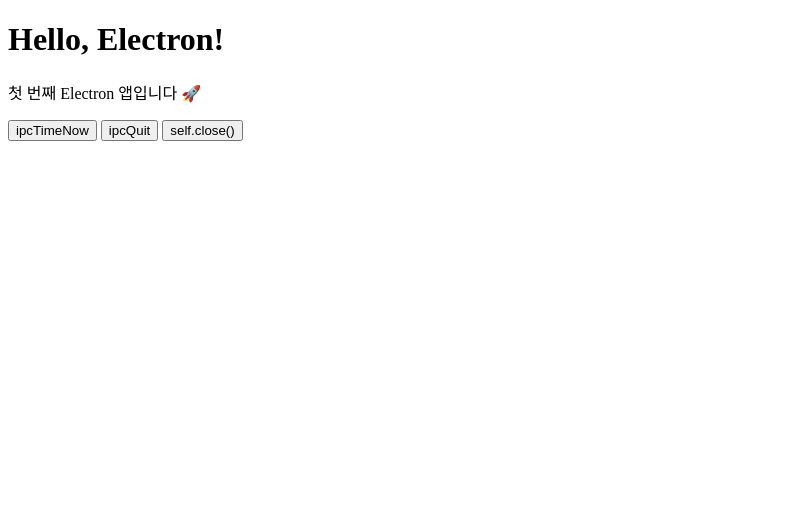
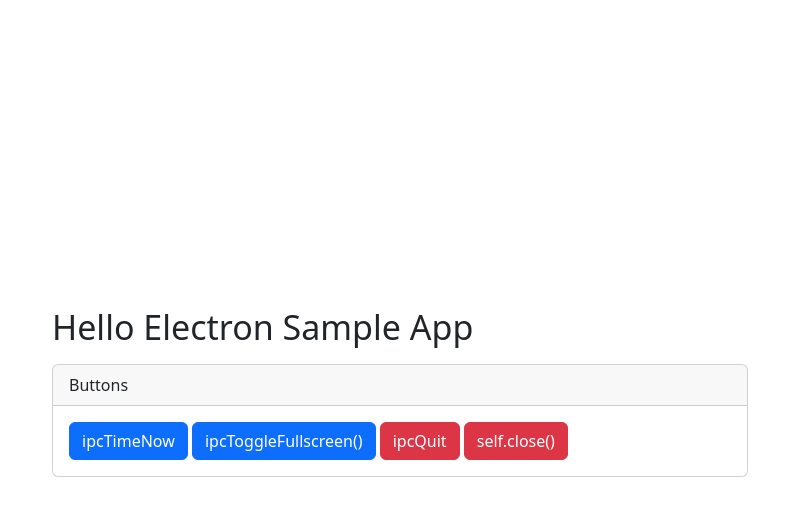
Before and after one commit to mins01/electron-sample-app, an Electron app: page index.html in a window 800 px wide. Drawn offline with nearby package versions, Linux system fonts and the light colour scheme.

Commit message:
UI 꾸며보는 중

```diff
--- a/index.html
+++ b/index.html
@@ -4,11 +4,17 @@
     <meta charset="UTF-8">
     <title>Hello Electron</title>
     <meta http-equiv="Content-Security-Policy" content="
-      default-src 'self';
-      script-src 'self' 'unsafe-inline';
-      style-src 'self' 'unsafe-inline';
+      default-src 'self' https://cdn.jsdelivr.net;
+      script-src 'self' 'unsafe-inline' https://cdn.jsdelivr.net;
+      style-src 'self' 'unsafe-inline' https://cdn.jsdelivr.net;
       img-src 'self' data:;
     ">
+
+    <link href="https://cdn.jsdelivr.net/npm/bootstrap@5.3.8/dist/css/bootstrap.min.css" rel="stylesheet" integrity="sha384-sRIl4kxILFvY47J16cr9ZwB07vP4J8+LH7qKQnuqkuIAvNWLzeN8tE5YBujZqJLB" crossorigin="anonymous">
+    <script src="https://cdn.jsdelivr.net/npm/bootstrap@5.3.8/dist/js/bootstrap.bundle.min.js" integrity="sha384-FKyoEForCGlyvwx9Hj09JcYn3nv7wiPVlz7YYwJrWVcXK/BmnVDxM+D2scQbITxI" crossorigin="anonymous"></script>
+
+
+
     <script>
       async function ipcTimeNow(params) {
         const r = await window.electronAPI.timeNow();
@@ -19,15 +25,31 @@
         alert('종료합니다.')
         const r = await window.electronAPI.quit();
       }
+      async function ipcToggleFullscreen(params) {
+        const r = await window.electronAPI.toggleFullscreen();
+      }
     </script>
   </head>
   <body>
-    <h1>Hello, Electron!</h1>
-    <p>첫 번째 Electron 앱입니다 🚀</p>
-    <div>
-      <button type="button" onclick="ipcTimeNow()">ipcTimeNow</button>
-      <button type="button" onclick="ipcQuit()">ipcQuit</button>
-      <button type="button" onclick="self.close()">self.close()</button>
+    <div class="fixed-top left-0 d-flex align-items-center justify-content-center" style="inset: 0;">
+      <div class="container">
+        <div class="h-100">
+          <div>
+            <h1>Hello Electron Sample App</h1>
+            <div class="card my-3">
+              <div class="card-header">Buttons</div>
+              <div class="card-body">
+                <div class="">
+                  <button type="button" class="btn btn-primary" onclick="ipcTimeNow()">ipcTimeNow</button>
+                  <button type="button" class="btn btn-primary" onclick="ipcToggleFullscreen()">ipcToggleFullscreen()</button>
+                  <button type="button" class="btn btn-danger" onclick="ipcQuit()">ipcQuit</button>
+                  <button type="button" class="btn btn-danger" onclick="self.close()">self.close()</button>
+                </div>
+              </div>
+            </div>
+          </div>
+        </div>
+      </div>
     </div>
   </body>
 </html>
--- a/src/preload.js
+++ b/src/preload.js
@@ -9,4 +9,5 @@
   hello: () => ipcRenderer.invoke('hello'),
   timeNow: () => ipcRenderer.invoke('timeNow'),
   quit: () => ipcRenderer.send('quit'),
+  toggleFullscreen: () => ipcRenderer.send('toggle-fullscreen'),
 });
```
Also changed, not shown: main.js (+11 -5 lines).
